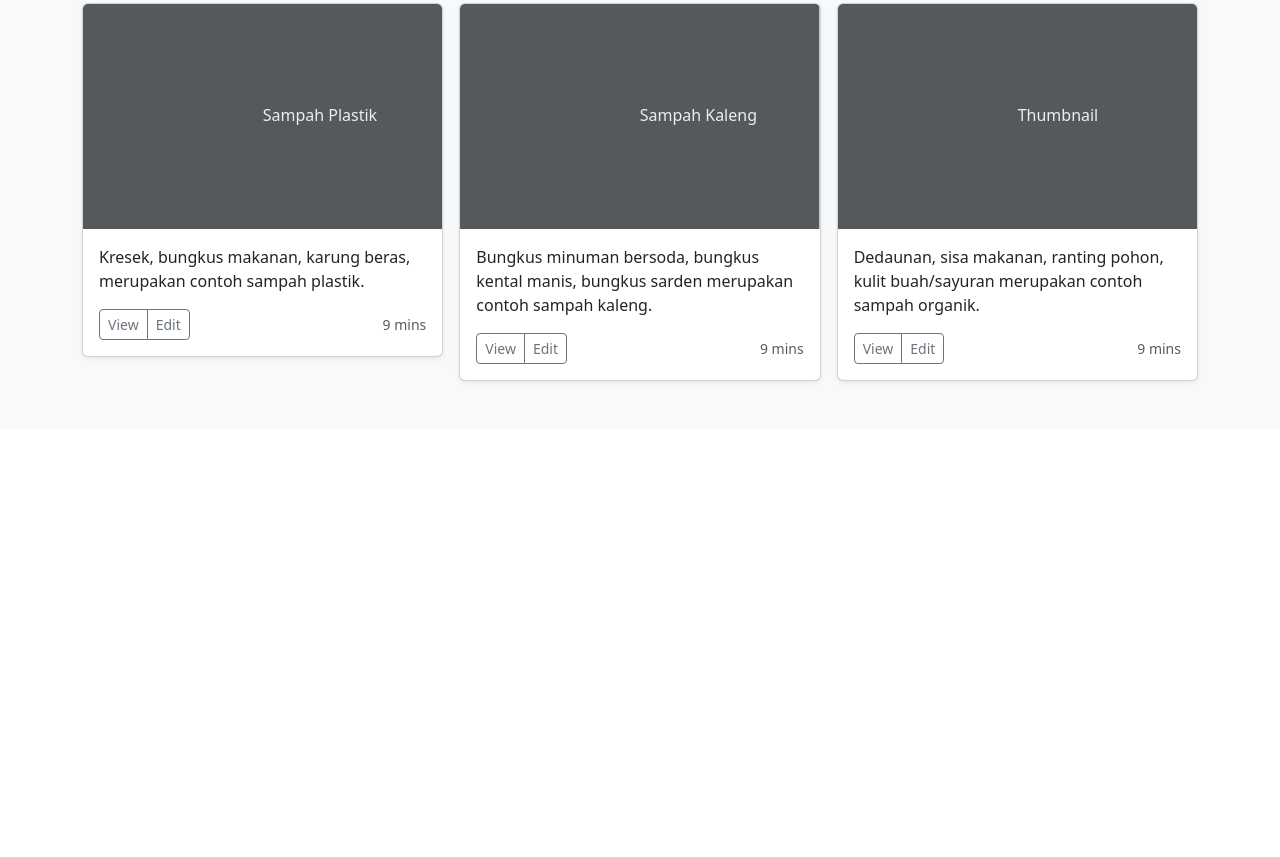
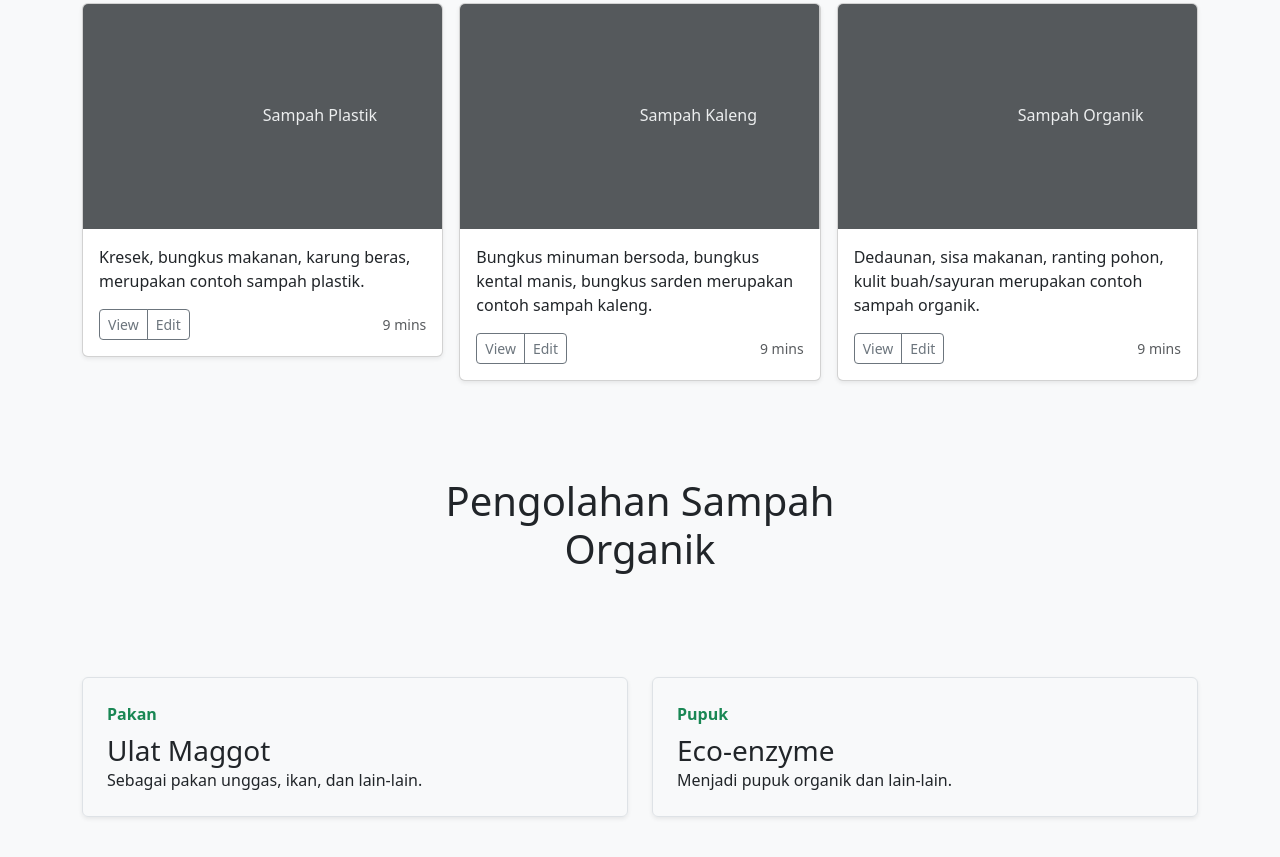
Before and after one commit to JOKIPIN/Home-Banksampah, a plain HTML site: page about_rayhan.html in a window 1280 px wide. Shown: the part 513-1370 px from the top of the page. Before the commit the page ends 942 px from the top, so only its background shows below. Drawn offline with nearby package versions, Linux system fonts and the light colour scheme.

Commit message:
about -pengolahan sampah organik

```diff
--- a/about_rayhan.html
+++ b/about_rayhan.html
@@ -20,7 +20,7 @@
                     <a class="nav-link" aria-current="page" href="#">Home</a>
                   </li>
                   <li class="nav-item">
-                    <a class="nav-link active" href="#">Login</a>
+                    <a class="nav-link" href="#">Login</a>
                   </li>
                 </ul>
               </div>
@@ -74,7 +74,7 @@
                 </div>
                 <div class="col">
                   <div class="card shadow-sm">
-                    <svg class="bd-placeholder-img card-img-top" width="100%" height="225" xmlns="http://www.w3.org/2000/svg" role="img" aria-label="Placeholder: Thumbnail" preserveAspectRatio="xMidYMid slice" focusable="false"><title>Placeholder</title><rect width="100%" height="100%" fill="#55595c"/><text x="50%" y="50%" fill="#eceeef" dy=".3em">Thumbnail</text></svg>
+                    <svg class="bd-placeholder-img card-img-top" width="100%" height="225" xmlns="http://www.w3.org/2000/svg" role="img" aria-label="Placeholder: Thumbnail" preserveAspectRatio="xMidYMid slice" focusable="false"><title>Placeholder</title><rect width="100%" height="100%" fill="#55595c"/><text x="50%" y="50%" fill="#eceeef" dy=".3em">Sampah Organik</text></svg>
                     <div class="card-body">
                       <p class="card-text">Dedaunan, sisa makanan, ranting pohon, kulit buah/sayuran merupakan contoh sampah organik.</p>
                       <div class="d-flex justify-content-between align-items-center">
@@ -90,6 +90,51 @@
               </div>
             </div>
         </section>
+        <section class="py-5 text-center container">
+            <div class="row py-lg-5">
+              <div class="col-lg-6 col-md-8 mx-auto">
+                <h1 class="fw-light">Pengolahan Sampah Organik</h1>
+                <!-- <p class="text-muted">Pilah-pilih sampah, jaga lingkungan, tambah penghasilan.</p> -->
+                <!-- <p class="lead text-muted">Ikut bersama kami ciptakan lingkungan yang bersih dengan cermat kelola sampah.</p> -->
+                <!-- <p>
+                  <a href="#" class="btn btn-success my-2">Main call to action</a>
+                  <a href="#" class="btn btn-secondary my-2">Secondary action</a>
+                </p> -->
+              </div>
+            </div>
+          </section>
+        <section class="container">
+            <div class="row mb-2">
+                <div class="col-md-6">
+                  <div class="row g-0 border rounded overflow-hidden flex-md-row mb-4 shadow-sm h-md-250 position-relative">
+                    <div class="col p-4 d-flex flex-column position-static">
+                      <strong class="d-inline-block mb-2 text-success">Pakan</strong>
+                      <h3 class="mb-0">Ulat Maggot</h3>
+                      <!-- <div class="mb-1 text-muted">Nov 12</div> -->
+                      <p class="card-text mb-auto">Sebagai pakan unggas, ikan, dan lain-lain.</p>
+                      <!-- <a href="#" class="stretched-link">Continue reading</a> -->
+                    </div>
+                    <!-- <div class="col-auto d-none d-lg-block">
+                      <svg class="bd-placeholder-img" width="200" height="250" xmlns="http://www.w3.org/2000/svg" role="img" aria-label="Placeholder: Thumbnail" preserveAspectRatio="xMidYMid slice" focusable="false"><title>Placeholder</title><rect width="100%" height="100%" fill="#55595c"/><text x="50%" y="50%" fill="#eceeef" dy=".3em">Thumbnail</text></svg>
+                    </div> -->
+                  </div>
+                </div>
+                <div class="col-md-6">
+                  <div class="row g-0 border rounded overflow-hidden flex-md-row mb-4 shadow-sm h-md-250 position-relative">
+                    <div class="col p-4 d-flex flex-column position-static">
+                      <strong class="d-inline-block mb-2 text-success">Pupuk</strong>
+                      <h3 class="mb-0">Eco-enzyme</h3>
+                      <!-- <div class="mb-1 text-muted">Nov 11</div> -->
+                      <p class="mb-auto">Menjadi pupuk organik dan lain-lain.</p>
+                      <!-- <a href="#" class="stretched-link">Continue reading</a> -->
+                    </div>
+                    <!-- <div class="col-auto d-none d-lg-block">
+                      <svg class="bd-placeholder-img" width="200" height="250" xmlns="http://www.w3.org/2000/svg" role="img" aria-label="Placeholder: Thumbnail" preserveAspectRatio="xMidYMid slice" focusable="false"><title>Placeholder</title><rect width="100%" height="100%" fill="#55595c"/><text x="50%" y="50%" fill="#eceeef" dy=".3em">Thumbnail</text></svg>
+                    </div> -->
+                  </div>
+                </div>
+              </div>
+        </section>
         <script src="https://cdn.jsdelivr.net/npm/@popperjs/core@2.11.6/dist/umd/popper.min.js" integrity="sha384-oBqDVmMz9ATKxIep9tiCxS/Z9fNfEXiDAYTujMAeBAsjFuCZSmKbSSUnQlmh/jp3" crossorigin="anonymous"></script>
         <script src="https://cdn.jsdelivr.net/npm/bootstrap@5.3.2/dist/js/bootstrap.bundle.min.js" integrity="sha384-C6RzsynM9kWDrMNeT87bh95OGNyZPhcTNXj1NW7RuBCsyN/o0jlpcV8Qyq46cDfL" crossorigin="anonymous"></script>
     </body>
```
